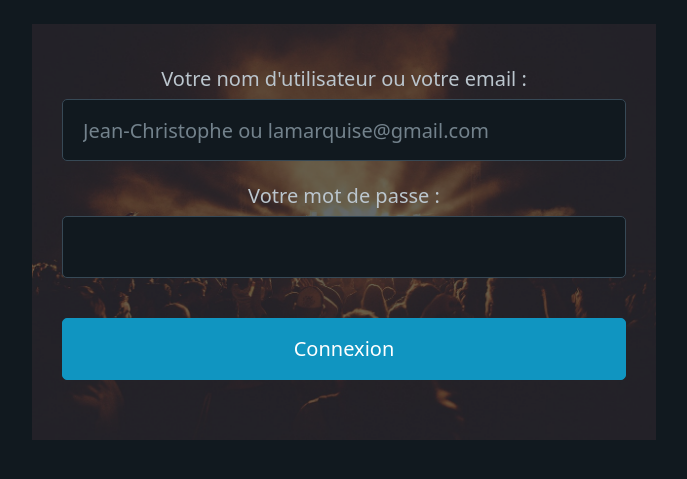
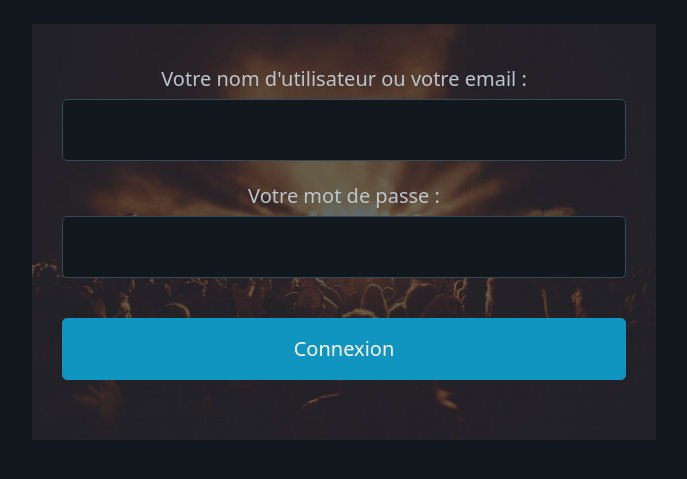
Before and after one commit to WildCodeSchool/2023-09-PHP-LYON-meet-n-zik, a PHP site: template src/View/login.html.twig in a window 1280 px wide. Shown: the part 139-618 px from the top of the page, without its empty margins (296-983 px from the left). Run offline with PHP 8.4, Linux system fonts and the light colour scheme; the template is opened without the code that fills it, so the values that code supplies are empty; some libraries are stand-ins or nearby versions.

Commit message:
delete the place holder on the login.html.twig

```diff
--- a/src/View/login.html.twig
+++ b/src/View/login.html.twig
@@ -20,7 +20,7 @@
 		<form method="post">
 			<label for="username">Votre nom d'utilisateur ou votre email :
 			</label>
-			<input type="text" id="username" name="username" required placeholder="Jean-Christophe ou lamarquise@gmail.com">
+			<input type="text" id="username" name="username" required>
 			<fieldset>
 				<label for="password">Votre mot de passe :
 				</label>
```
